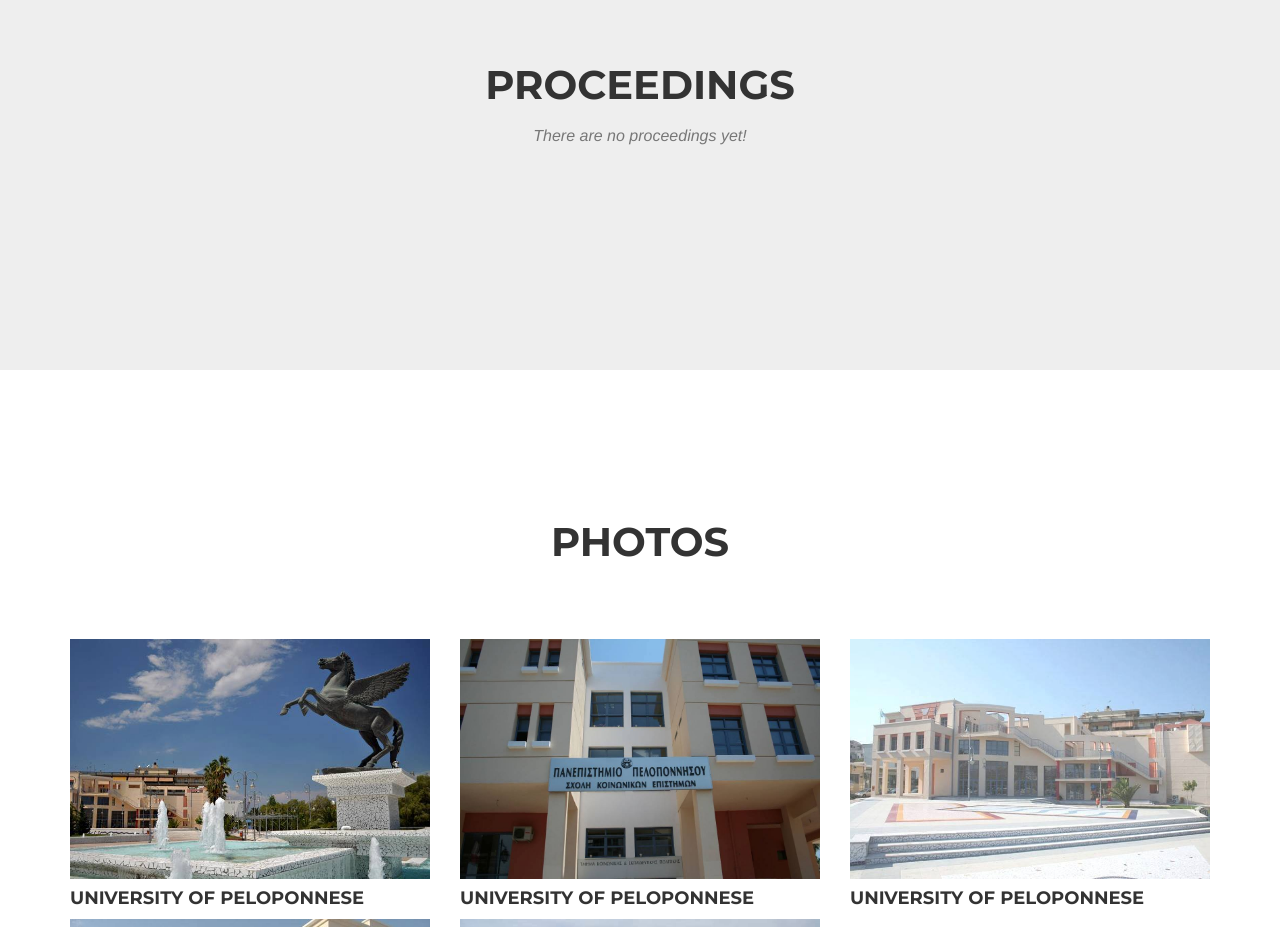
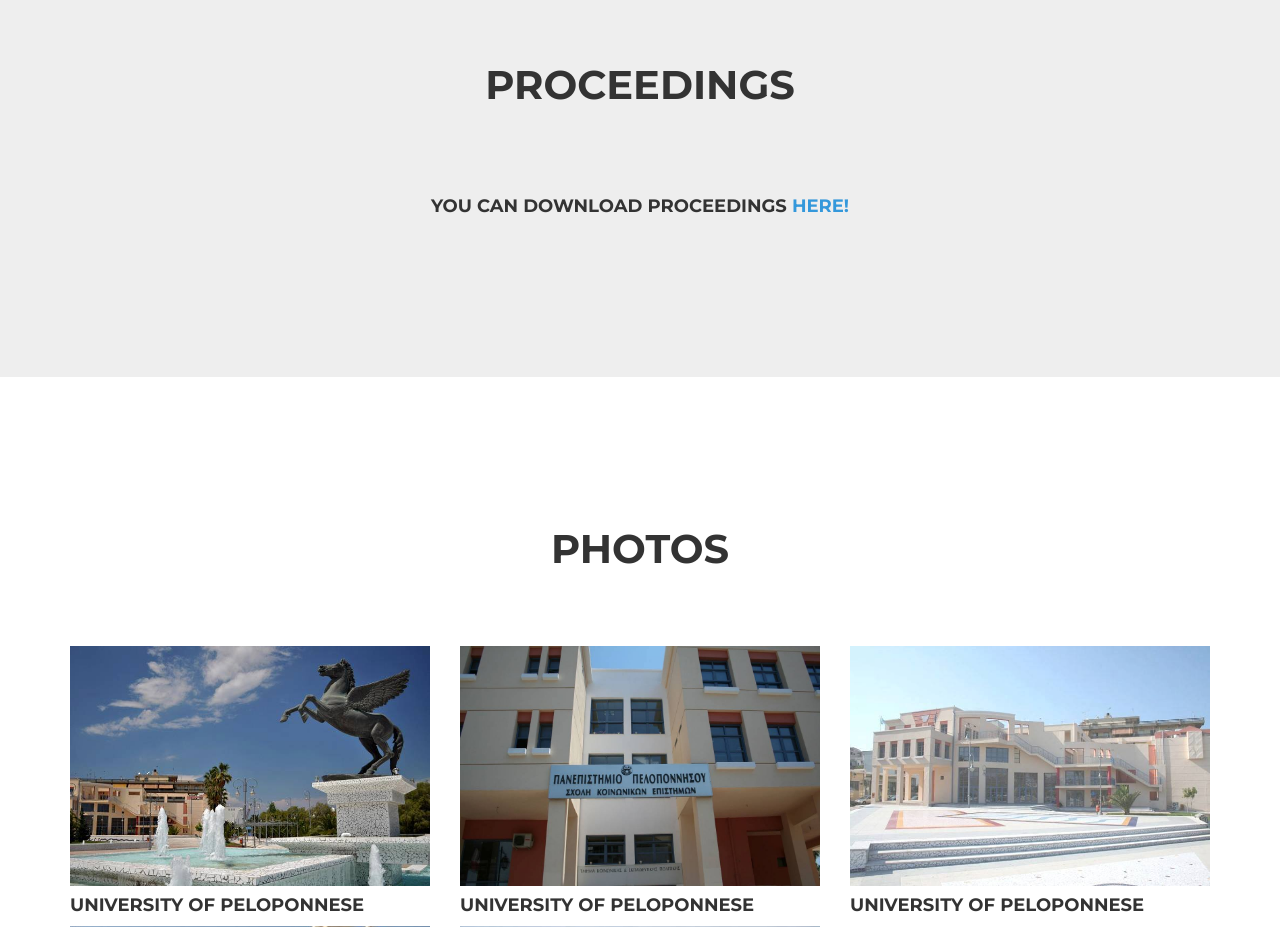
Before and after one commit to Amice13/bondarevskaia, a website: page index.html in a window 1280 px wide. Shown: the part 5940-6867 px from the top of the page. Drawn offline with nearby package versions, Linux system fonts and the light colour scheme; a web font is replaced by a local one.

Commit message:
proceedings added

```diff
--- a/index.html
+++ b/index.html
@@ -303,7 +303,7 @@
             <div class="row">
                 <div class="col-lg-12 text-center">
                     <h2 class="section-heading">PROCEEDINGS</h2>
-                    <h3 class="section-subheading text-muted">There are no proceedings yet!</h3>
+                    <h4 style="text-align:center;margin-top:90px;">You can download proceedings <a href="files/Proceedings-2017.pdf" target="_blank">HERE!</a></h4>
                 </div>
             </div>
         </div>
```
Also changed, not shown: 1 other file.
